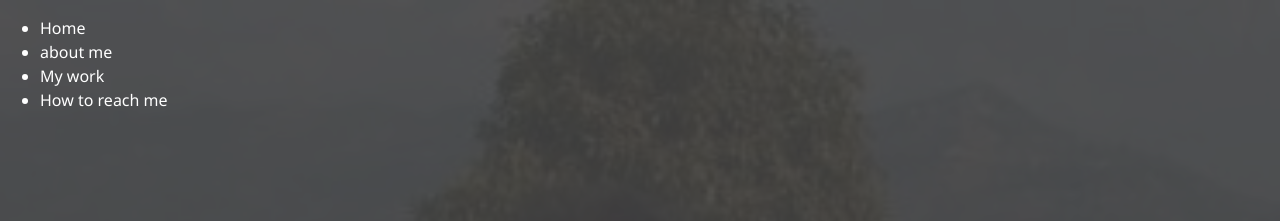
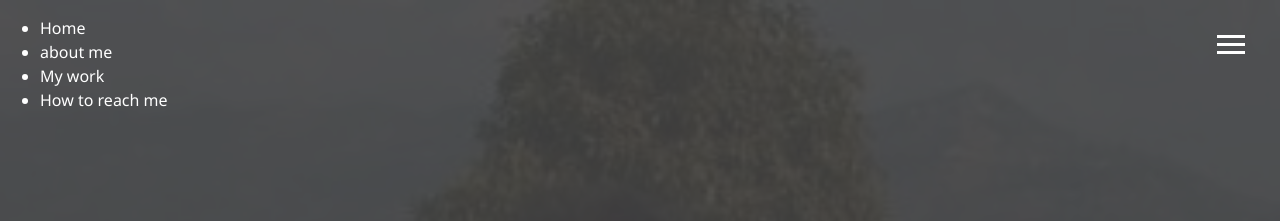
Before and after one commit to dhitalsand/my_portfolio, a website: page dist/index.html in a window 1280 px wide. Shown: the top 221 px of the page. Drawn offline with Linux system fonts and the light colour scheme.

Commit message:
Index markup & main sass

```diff
--- /dev/null
+++ b/scss/_menu.scss
@@ -0,0 +1,16 @@
+.menu-btn {
+  position: absolute;
+  z-index: 3;
+  right: 35px;
+  top: 35px;
+  cursor: pointer;
+  @include easeOut;
+}
+
+.btn-line {
+  width: 28px;
+  height: 3px;
+  margin: 0 0 5px 0;
+  background: #fff;
+  @include easeOut;
+}
--- a/scss/main.scss
+++ b/scss/main.scss
@@ -1,4 +1,5 @@
 @import "config";
+@import "menu";
 * {
   box-sizing: border-box;
 }
```
Also changed, not shown: dist/css/main.css, dist/index.html, dist/js/main.js, scss/_config.scss (renamed from scss/config.scss).
